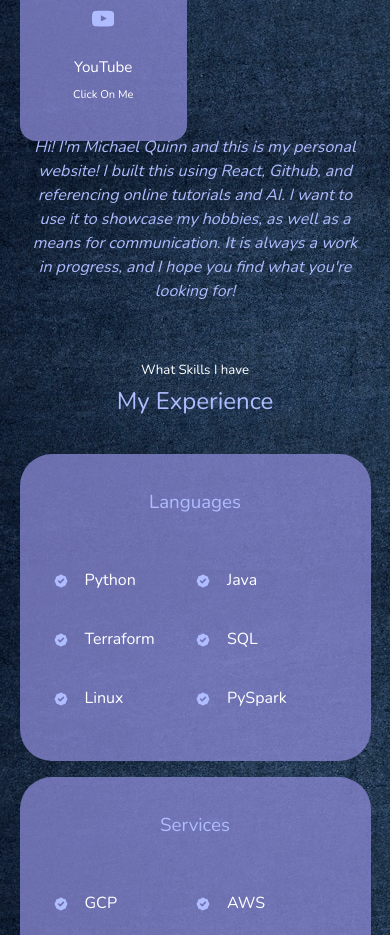
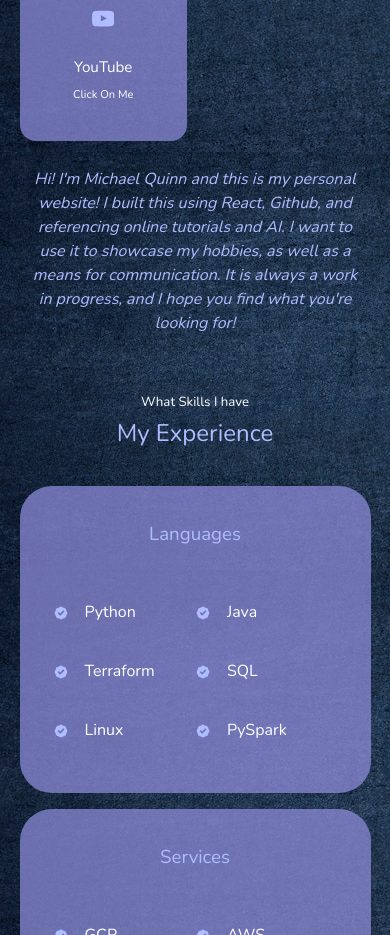
Before and after one commit to mjq4my/mjqmedia, a React (Create React App) app: page / in a window 390 px wide. Shown: the part 1520-2455 px from the top of the page. Built offline with nearby package versions, Linux system fonts and the light colour scheme.

Commit message:
fixing vulns and iphone text

```diff
--- a/src/components/about/about.css
+++ b/src/components/about/about.css
@@ -88,7 +88,7 @@
     font-style: italic;
 }
 
-/* ############# MEDIA QUERIES (MEDIUM DEVICES e.g. tablets) ############# */
+/* ############# MEDIUM DEVICES e.g. tablets ############# */
 @media screen and (max-width: 1024px) {
     .about_container {
         grid-template-columns: 1fr;
@@ -106,7 +106,7 @@
 }
 
 
-/* ############# MEDIA QUERIES (SMALL DEVICES e.g. phones) ############# */
+/* ############# SMALL DEVICES e.g. phones ############# */
 @media screen and (max-width: 600px) {
     .about_me {
         width: 65%;
@@ -128,7 +128,7 @@
 
     /* Make the whoiam text smaller and add extra spacing from the cards on small screens */
     .whoiam {
-        margin: 5rem 2rem 3.5rem;
+        margin: 7rem 2rem 3.5rem;
         font-size: 1rem;
         text-align: center;
     }
--- a/src/components/contact/contact.css
+++ b/src/components/contact/contact.css
@@ -56,7 +56,7 @@ input, textarea {
     font-family: Monospace;
 }
 
-/* ############# MEDIA QUERIES (MEDIUM DEVICES e.g. tablets) ############# */
+/* ############# MEDIUM DEVICES e.g. tablets ############# */
 @media screen and (max-width: 1024px) {
     .container.contact_container {
         grid-template-columns: 1fr;
@@ -65,7 +65,7 @@ input, textarea {
 }
 
 
-/* ############# MEDIA QUERIES (SMALL DEVICES e.g. phones) ############# */
+/* ############# SMALL DEVICES e.g. phones ############# */
 @media screen and (max-width: 600px) {
     .container.contact_container {
         width: var(--container-width-sm);
--- a/src/components/experience/experience.css
+++ b/src/components/experience/experience.css
@@ -49,7 +49,7 @@
     color: var(--color-primary);
 }
 
-/* ############# MEDIA QUERIES (MEDIUM DEVICES e.g. tablets) ############# */
+/* ############# MEDIUM DEVICES e.g. tablets ############# */
 @media screen and (max-width: 1024px) {
     .experience_container {
         grid-template-columns: 1fr;
@@ -67,7 +67,7 @@
 }
 
 
-/* ############# MEDIA QUERIES (SMALL DEVICES e.g. phones) ############# */
+/* ############# SMALL DEVICES e.g. phones ############# */
 @media screen and (max-width: 600px) {
     .experience_container {
         gap: 1rem;
--- a/src/components/footer/footer.css
+++ b/src/components/footer/footer.css
@@ -52,7 +52,7 @@ footer a {
     color: var(--color-bg);
 }
 
-/* ############# MEDIA QUERIES (SMALL DEVICES e.g. phones) ############# */
+/* ############# SMALL DEVICES e.g. phones ############# */
 @media screen and (max-width: 600px) {
     .permalinks {
         flex-direction: column;
--- a/src/components/highlight/highlight.css
+++ b/src/components/highlight/highlight.css
@@ -8,7 +8,7 @@
     justify-content: center;
 }
 
-/* ############# MEDIA QUERIES (MEDIUM DEVICES e.g. tablets) ############# */
+/* ############# MEDIUM DEVICES e.g. tablets ############# */
 @media screen and (max-width: 1024px) {
     .highlight_container {
         grid-template-columns: 1fr;
@@ -17,7 +17,7 @@
 }
 
 
-/* ############# MEDIA QUERIES (SMALL DEVICES e.g. phones) ############# */
+/* ############# SMALL DEVICES e.g. phones ############# */
 @media screen and (max-width: 600px) {
 
 }
```
Also changed, not shown: 1 other file (tests, documents, lock files or other folders).
